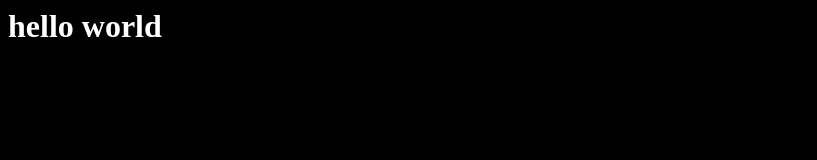
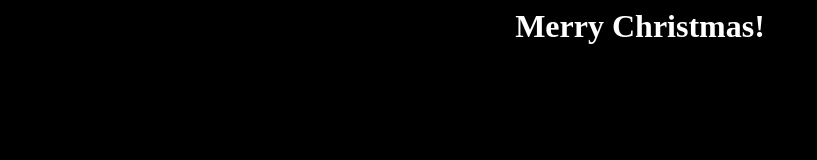
Before and after one commit to TheGH0S7/Christmas-light, a plain HTML site: page index.html in a window 1280 px wide. Shown: the whole page, without its empty margins (0-817 px from the left). Drawn offline with Linux system fonts and the light colour scheme.

Commit message:
Update index.html

```diff
--- a/index.html
+++ b/index.html
@@ -9,7 +9,9 @@
     }
   </style>
   <body>
-    <h1>hello world</h1>
+      <center>
+        <h1>Merry Christmas!</h1>
+      </center>
   </body>
 
   <script>
```
